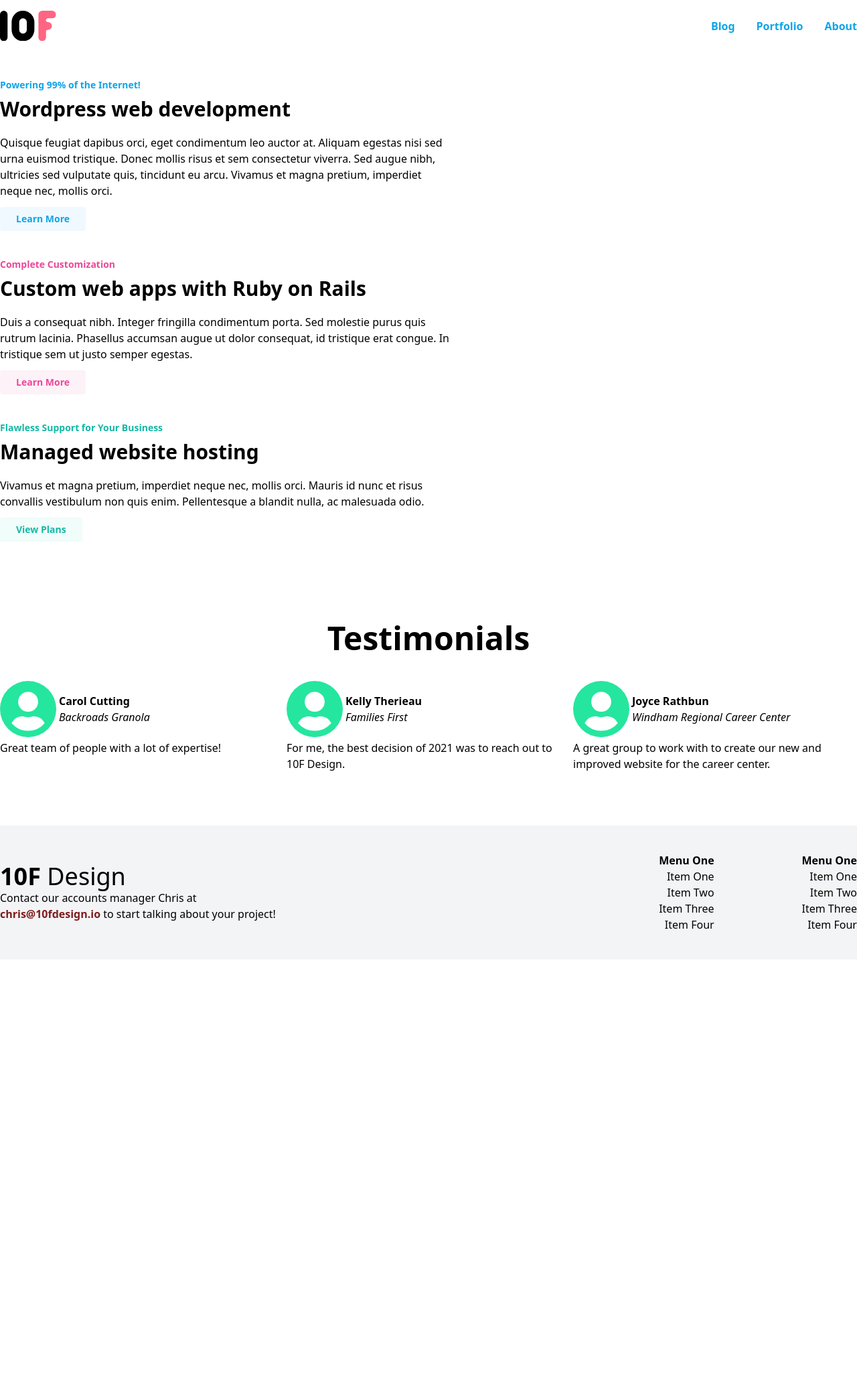
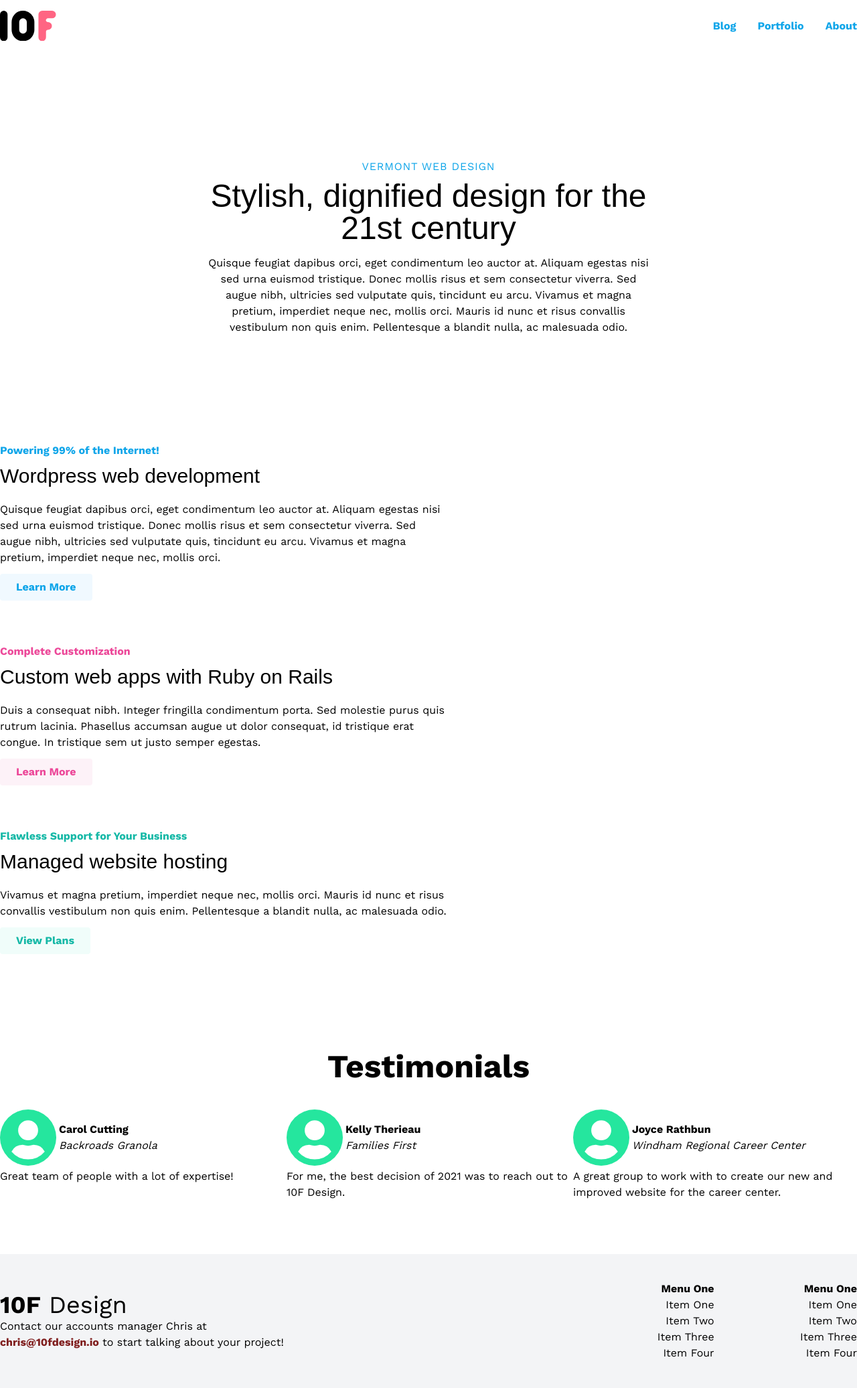
Before and after one commit to 10fdesign/10f2023, a Jekyll site: the page built from index.html, in a window 1280 px wide. Shown: the whole page at 67% size. Built offline with Jekyll 4.4.1, drawn with Linux system fonts in a browser that asks for light colours; some web fonts are replaced; before the commit the page ends 1433 px from its top, so only the background shows below that.

Commit message:
Hero partial.

```diff
--- a/_includes/button.html
+++ b/_includes/button.html
@@ -5,7 +5,6 @@
           px-6 py-2
           inline-block
           rounded
-          text-sm
           hover:outline-2
           hover:outline-offset-2
           hover:outline-{{ include.outline_color }}
--- /dev/null
+++ b/_includes/hero.html
@@ -0,0 +1,5 @@
+<div class="mx-auto my-40 max-w-2xl text-center">
+  <h2 class="mb-2 uppercase tracking-wider text-sky-500">{{ include.subtitle }}</h2>
+  <h1 class="text-5xl font-display mb-4">{{ include.title }}</h1>
+  <p>{{ include.body }}</p>
+</div>
--- a/_includes/panel.html
+++ b/_includes/panel.html
@@ -1,6 +1,6 @@
-<div class="container my-10">
-  <h3 class="text-{{ include.dark_color }} font-bold mb-2 text-sm">{{ include.subtitle }}</h3>
-  <h2 class="text-3xl font-bold mb-5">{{ include.title }}</h2>
+<div class="container my-16">
+  <h3 class="text-{{ include.dark_color }} font-bold mb-2">{{ include.subtitle }}</h3>
+  <h2 class="text-3xl font-display mb-5">{{ include.title }}</h2>
   <p class="max-w-2xl mb-3">{{ include.body }}</p>
   {% include button.html
              text_color=include.dark_color
--- a/_layouts/default.html
+++ b/_layouts/default.html
@@ -4,8 +4,11 @@
     <meta charset="utf-8" />
     <title>{{ page.title }}</title>
     <link rel="stylesheet" href="style.css">
+    <link rel="preconnect" href="https://fonts.googleapis.com">
+    <link rel="preconnect" href="https://fonts.gstatic.com" crossorigin>
+    <link href="https://fonts.googleapis.com/css2?family=Tilt+Warp&family=Work+Sans:wght@400;700&display=swap" rel="stylesheet">
   </head>
-  <body>
+  <body class="font-body">
 		{% include nav.html %}
     <section>
       {{ content }}
--- a/index.html
+++ b/index.html
@@ -3,6 +3,12 @@ layout: default
 ---
 
 {% include header.html %}
+
+{% include hero.html
+           subtitle="Vermont Web Design"
+           title="Stylish, dignified design for the 21st century"
+           body="Quisque feugiat dapibus orci, eget condimentum leo auctor at. Aliquam egestas nisi sed urna euismod tristique. Donec mollis risus et sem consectetur viverra. Sed augue nibh, ultricies sed vulputate quis, tincidunt eu arcu. Vivamus et magna pretium, imperdiet neque nec, mollis orci. Mauris id nunc et risus convallis vestibulum non quis enim. Pellentesque a blandit nulla, ac malesuada odio."
+           %}
 
 {% include panel.html
            subtitle="Powering 99% of the Internet!"
--- a/style.css
+++ b/style.css
@@ -558,9 +558,24 @@ video {
   }
 }
 
+.mx-auto {
+  margin-left: auto;
+  margin-right: auto;
+}
+
 .my-10 {
   margin-top: 2.5rem;
   margin-bottom: 2.5rem;
+}
+
+.my-40 {
+  margin-top: 10rem;
+  margin-bottom: 10rem;
+}
+
+.my-16 {
+  margin-top: 4rem;
+  margin-bottom: 4rem;
 }
 
 .mb-10 {
@@ -573,6 +588,10 @@ video {
 
 .mb-3 {
   margin-bottom: 0.75rem;
+}
+
+.mb-4 {
+  margin-bottom: 1rem;
 }
 
 .mb-5 {
@@ -639,17 +658,8 @@ video {
   gap: 0.25rem;
 }
 
-.gap-4 {
-  gap: 1rem;
-}
-
 .gap-8 {
   gap: 2rem;
-}
-
-.gap-x-4 {
-  -moz-column-gap: 1rem;
-       column-gap: 1rem;
 }
 
 .rounded {
@@ -709,6 +719,14 @@ video {
   text-align: right;
 }
 
+.font-body {
+  font-family: Work Sans, sans-serif;
+}
+
+.font-display {
+  font-family: Tilt Warp, sans-serif;
+}
+
 .text-3xl {
   font-size: 1.875rem;
   line-height: 2.25rem;
@@ -737,8 +755,20 @@ video {
   font-weight: 700;
 }
 
+.uppercase {
+  text-transform: uppercase;
+}
+
 .italic {
   font-style: italic;
+}
+
+.tracking-widest {
+  letter-spacing: 0.1em;
+}
+
+.tracking-wider {
+  letter-spacing: 0.05em;
 }
 
 .text-pink-500 {
@@ -759,11 +789,6 @@ video {
 .text-teal-500 {
   --tw-text-opacity: 1;
   color: rgb(20 184 166 / var(--tw-text-opacity));
-}
-
-.text-sky-600 {
-  --tw-text-opacity: 1;
-  color: rgb(2 132 199 / var(--tw-text-opacity));
 }
 
 .hover\:text-sky-700:hover {
--- a/tailwind.config.js
+++ b/tailwind.config.js
@@ -3,6 +3,10 @@ module.exports = {
   // content: ["./*.html", "./_layouts/*.html", "./_includes/*.html"],
   content: ["./_site/**/*.html"],
   theme: {
+    fontFamily: {
+      body: ["Work Sans", "sans-serif"],
+      display: ["Tilt Warp", "sans-serif"]
+    },
     container: {
       center: true,
     },
```
